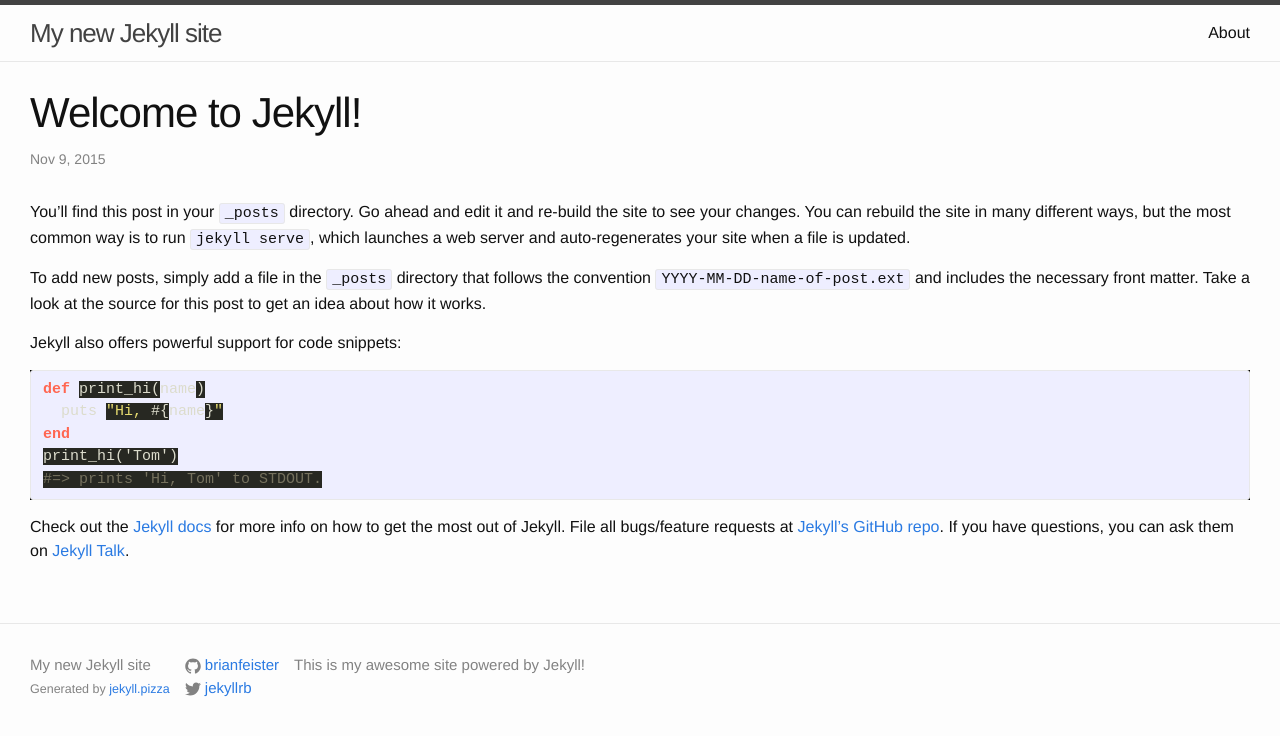
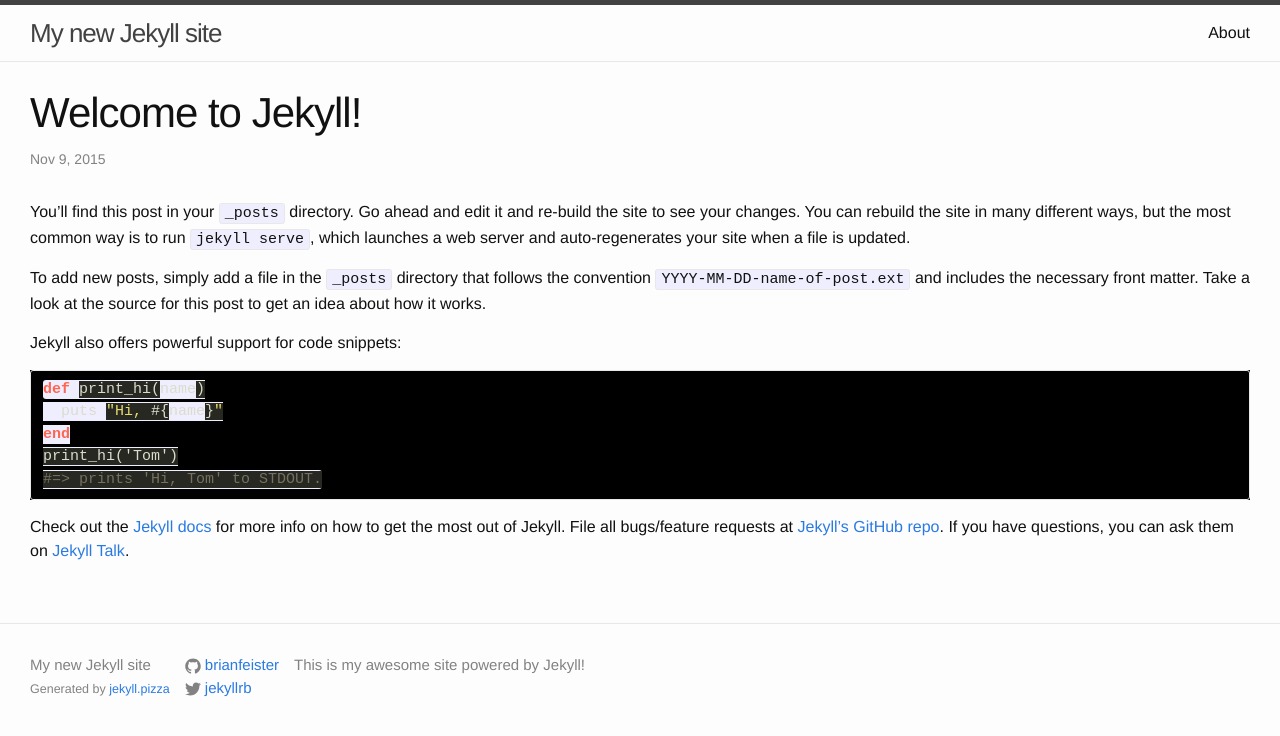
Before and after one commit to brianfeister/brianfeister.github.io, a Jekyll site: the page built from _posts/2015-11-09-welcome-to-jekyll.md, in a window 1280 px wide. Shown: the top 736 px of the page. Built offline with Jekyll 4.4.1, drawn with Linux system fonts in a browser that asks for light colours.

Commit message:
Update _syntax-highlighting.scss

```diff
--- a/_sass/_syntax-highlighting.scss
+++ b/_sass/_syntax-highlighting.scss
@@ -3,6 +3,7 @@
  */
 .highlight {
     background: #000;
+    pre { background: #000; }
     @extend %vertical-rhythm;
     .c { color: #c2b680; background-color: #272822 } /* Comment */
     .err { color: #dcdccc; background-color: #272822 } /* Error */
```
